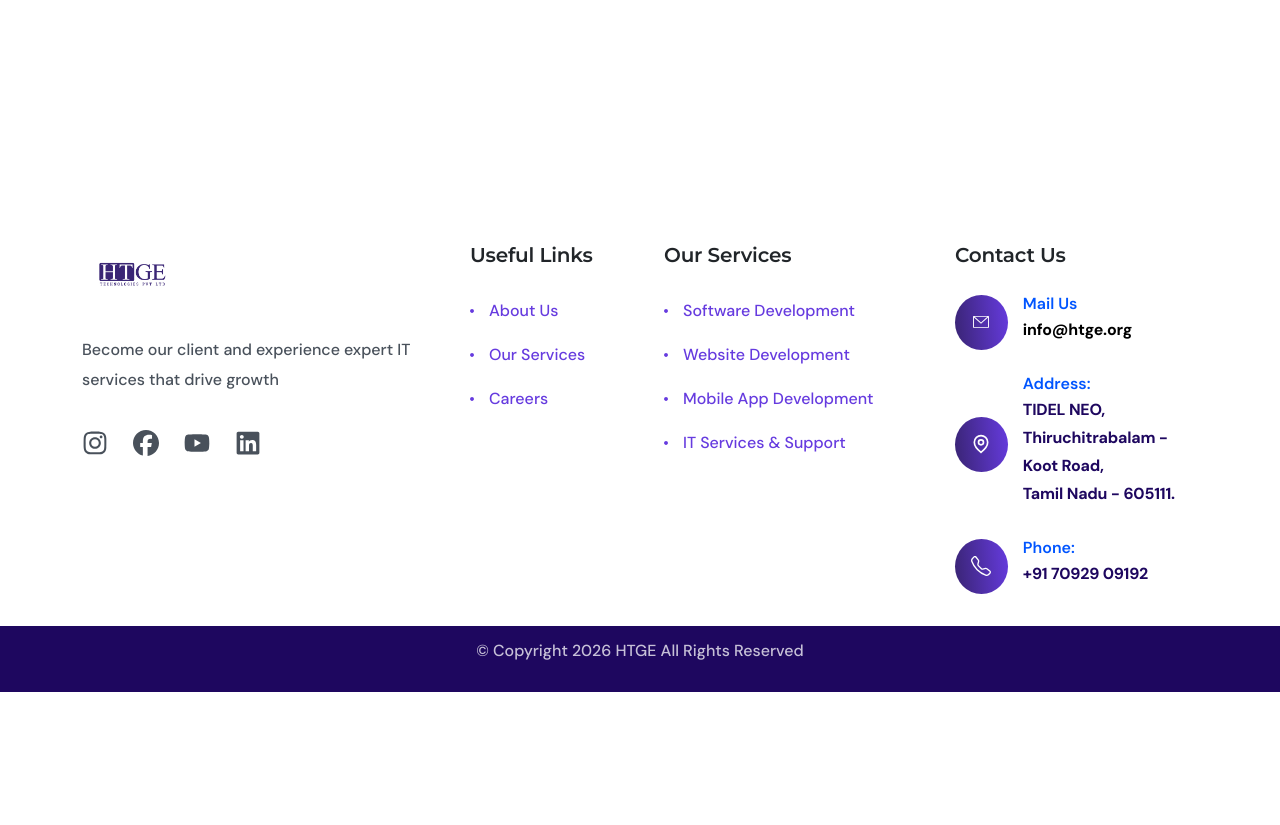
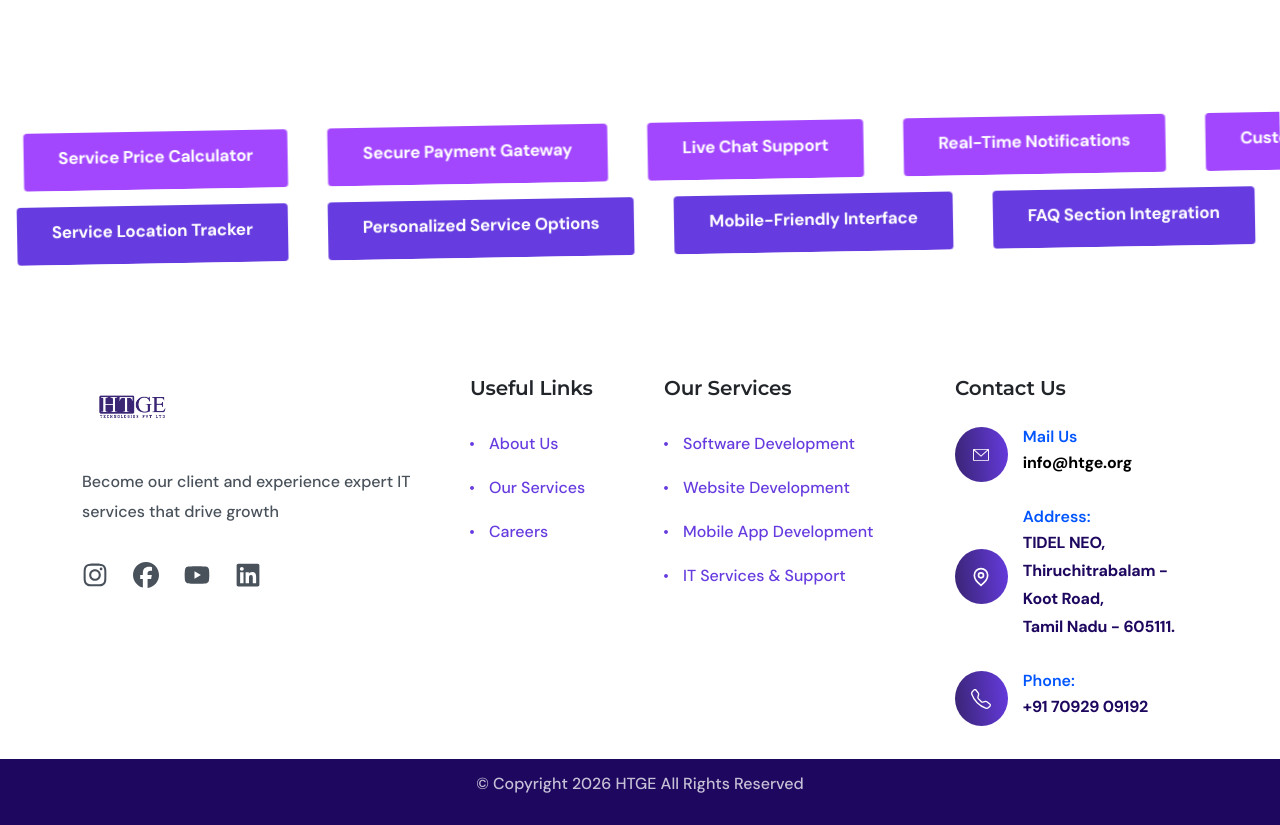
Before and after one commit to janarthanan-HTGE/HTGE-Repo, a React (Vite) app: page /about in a window 1280 px wide. Shown: the part 1428-2253 px from the top of the page. Before the commit the page ends 2120 px from the top, so only its background shows below. Built offline with nearby package versions, Linux system fonts and the light colour scheme.

Commit message:
marquee section

```diff
--- /dev/null
+++ b/src/components/about/Textsider.jsx
@@ -0,0 +1,99 @@
+import { Swiper, SwiperSlide } from "swiper/react";
+import { Autoplay, FreeMode } from "swiper/modules";
+import "swiper/css";
+
+const marqueeOne = [
+  "Service Request Form",
+  "Online Booking System",
+  "Service Price Calculator",
+  "Secure Payment Gateway",
+  "Live Chat Support",
+  "Real-Time Notifications",
+  "Customer Account Dashboard",
+];
+
+const marqueeTwo = [
+  "Service Request Form",
+  "Customer Reviews Display",
+  "FAQ Section Integration",
+  "Mobile-Friendly Interface",
+  "Personalized Service Options",
+  "Service Location Tracker",
+  "Multi-Step Service Checkout",
+  "Subscription Plan Options",
+];
+
+const MarqueeSection = () => {
+  return (
+    <div className="marquee-section marque-wape">
+
+      {/* 🔹 First Marquee (Left → Right) */}
+      <div className="marque-wrapper">
+        <Swiper
+          modules={[Autoplay, FreeMode]}
+          loop={true}
+          freeMode={true}
+          freeModeMomentum={false}
+          slidesPerView="auto"
+          spaceBetween={40}
+          speed={8000}
+          autoplay={{
+            delay: 0,
+            disableOnInteraction: false,
+            pauseOnMouseEnter: false, // 🔥 IMPORTANT
+          }}
+          allowTouchMove={false}
+          className="text-slider"
+        >
+          {[...marqueeOne, ...marqueeOne].map((item, index) => (
+            <SwiperSlide
+              key={index}
+              className="brand-slide-element"
+              style={{ width: "auto" }}
+            >
+              <div className="marque-text">
+                <h3>{item}</h3>
+              </div>
+            </SwiperSlide>
+          ))}
+        </Swiper>
+      </div>
+
+      {/* 🔹 Second Marquee (Right → Left) */}
+      <div className="marque-wrapper style-2 mt-3">
+        <Swiper
+          modules={[Autoplay, FreeMode]}
+          dir="rtl"
+          loop={true}
+          freeMode={true}
+          freeModeMomentum={false}
+          slidesPerView="auto"
+          spaceBetween={40}
+          speed={8000}
+          autoplay={{
+            delay: 0,
+            disableOnInteraction: false,
+            pauseOnMouseEnter: false, // 🔥 IMPORTANT
+          }}
+          allowTouchMove={false}
+          className="text-slider-2"
+        >
+          {[...marqueeTwo, ...marqueeTwo].map((item, index) => (
+            <SwiperSlide
+              key={index}
+              className="brand-slide-element"
+              style={{ width: "auto" }}
+            >
+              <div className="marque-text">
+                <h3>{item}</h3>
+              </div>
+            </SwiperSlide>
+          ))}
+        </Swiper>
+      </div>
+
+    </div>
+  );
+};
+
+export default MarqueeSection;
--- a/src/pages/Aboutpage.jsx
+++ b/src/pages/Aboutpage.jsx
@@ -1,3 +1,4 @@
+import MarqueeSection from "../components/about/Textsider";
 import AboutHome from "../components/home/Abouthome";
 import BreadCrumb from "../components/overlay/Firstsection";
 
@@ -7,6 +8,7 @@ const About = () => {
         <>
         <BreadCrumb/>
         <AboutHome/>
+        <MarqueeSection/>
         </>
 
 
```
Also changed, not shown: src/index.css.
